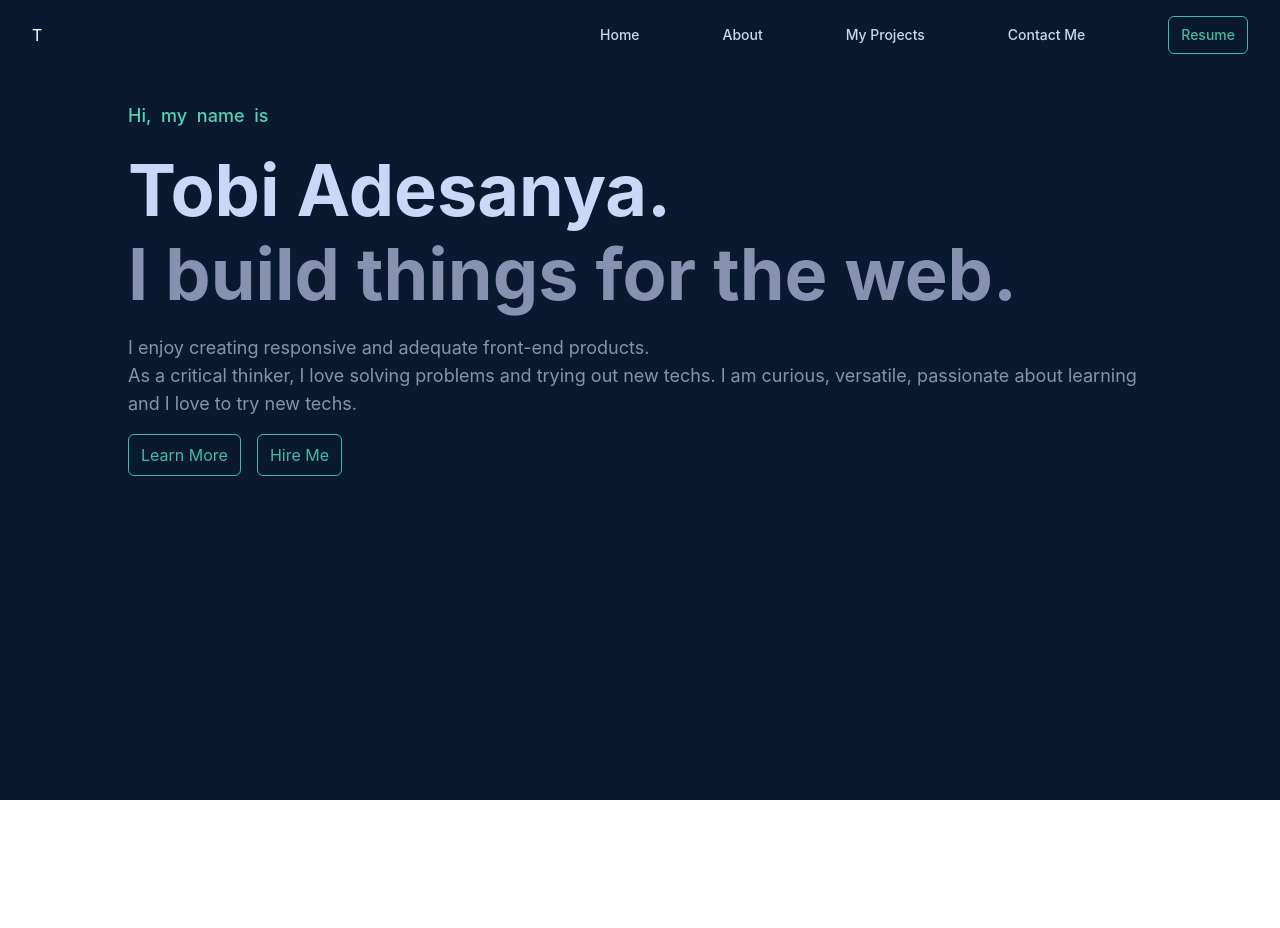
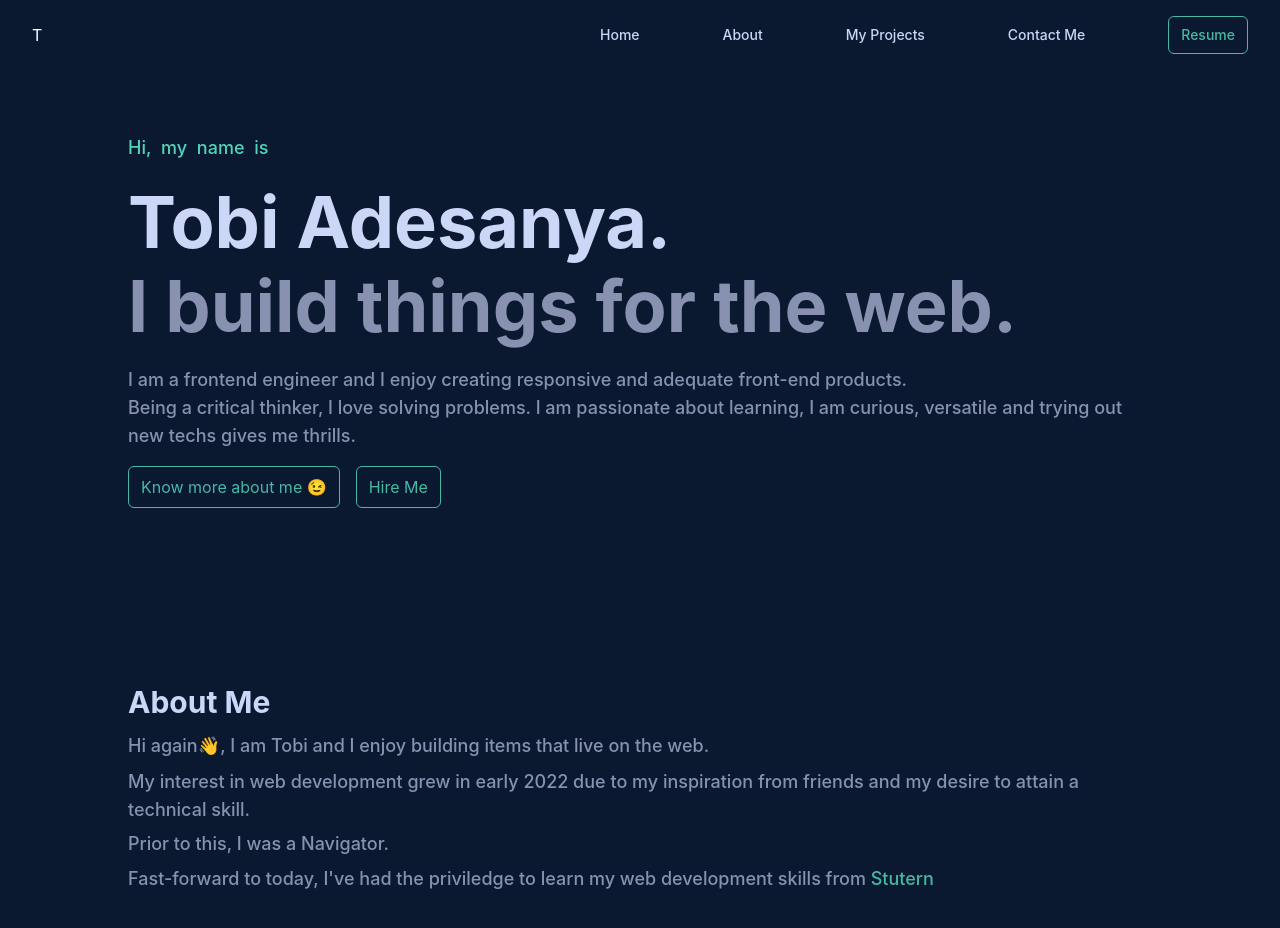
Before and after one commit to Omolaso/myPortfolio, a React (Create React App) app: page / in a window 1280 px wide. Shown: the top 928 px of the page. Before the commit the page ends 800 px from the top, so only its background shows below. Built offline with nearby package versions, Linux system fonts and the light colour scheme.

Commit message:
additions

```diff
--- a/src/components/About.jsx
+++ b/src/components/About.jsx
@@ -1,32 +1,31 @@
 import React from 'react';
-import '../styles/About.css';
+// import '../styles/About.css';
 
 const About = () => {
   return (
-    <div className={"about-container"} >
-        <article className='text'>
-          <h1>About Me</h1>
-          <h3>Hi again!</h3>
-          <p>I am  <strong><span>Tobi Adesanya</span></strong>, a Navigator turned Frontend Developer. </p>
+    <div>
+        <h1 className='text-3xl text-lightGrey font-bold mb-2'>About Me</h1>
 
-          <p>I started my tech journey on the 28th of March, 2022. I enrolled into the Stutern 1.2 cohort with immensce enthusiam and vibe lol,
-            I was extremely thrilled to have a new challenge.
+        <article className='text-deepGrey text-lg mt-3 font-medium'>
+          <p>Hi again&#128075;, I am Tobi and I enjoy building items that live on the web. </p>
+
+          <p className='my-2'>My interest in web development grew in early 2022 due to my inspiration from friends and my
+            desire to attain a technical skill.</p>
+
+          <p className='my-2 leading-snug'>Prior to this, I was a Navigator. <br /> </p>
+
+          <p className="my-2">Fast-forward to today, I&apos;ve had the priviledge to learn my web development skills from
+            <a className='text-lightGreen' href="https://www.stutern.com/" target='_blank'> Stutern </a>
           </p>
 
-          <p>Prior to this, I was a Navigator, I studied Nautical Science at
-            Federal College of Fisheries and Marine Technology, Victoria Island, Lagos.
-            I am a professional sailor that sails the sea! Yes, you can imagine it all. I mean, the sea turbulence,
-            the rolling and pitching, the number of aquatic animals I've seen, the large mass of water, name it. It was adventurous.
-          </p>
-
-          <h3>Why did I switch?</h3>
+          {/* <h3>Why did I switch?</h3>
           <p>Well, at first, I had little or no idea about tech or coding. However, has time went on, I began to meet
             techies and have them as friends. They inspired me. I mean, they could easily make web pages and applications look
             astonishing by writing a few lines of code. I was mesmerized and wanted to try it too. I began to feel the huge
             to build web pages just by clicking my laptop's keyboards (so I thought). So I enrolled at Stutern and began then
             I totally fell in love with it! I wanted to know more, thereby making research, and increasing my knowledge. It was
             extremely challenging at first but the joy of been able to build and solve technical problems motivated and still
-            motivates me.</p>
+            motivates me.</p> */}
         </article>
     </div>
   )
--- a/src/components/Home.jsx
+++ b/src/components/Home.jsx
@@ -1,5 +1,5 @@
 import React from 'react';
-import me from '../images/me.jpg';
+// import me from '../images/me.jpg';
 import '../styles/Home.css';
 import { useNavigate } from 'react-router-dom';
 // import { handleHamburgerToggle } from '../redux-slice/HamburgerSlice';
@@ -29,14 +29,13 @@ const Home = () => {
           <h3 id='home-h3' className='text-lg text-veryLightGrey font-medium' > Hi, my name is</h3>
           <h1 id='home-h1' className='text-4xl md:text-7xl mt-6 font-bold text-lightGrey'>Tobi Adesanya.</h1>
           <h2 id='home-h2' className='text-4xl md:text-7xl mt-3 font-bold text-deepGrey'> I build things for the web.</h2>
-          <p id='home-para1' className='text-lg mt-6 text-deepGrey'> I enjoy creating responsive and adequate front-end products. <br />
-              As a critical thinker, I love solving problems and trying out new techs.
-               I am curious, versatile, passionate about learning and I love to try new techs.</p>
+          <p id='home-para1' className='text-lg mt-6 text-deepGrey font-medium'> I am a frontend engineer and I enjoy creating responsive and adequate front-end products. <br />
+              Being a critical thinker, I love solving problems. I am passionate about learning, I am curious, versatile and trying out new techs gives me thrills.</p>
                {/* <p> I&apos;m not familiar with.</p> */}
 
           <div className="mt-4">
-            <button onClick={about} className='border border-lightGreen mr-4 py-2 px-3 rounded-md text-lightGreen hover:bg-opacity-80'>Learn More</button>
-            <button onClick={hire} className='border border-lightGreen py-2 px-3 rounded-md text-lightGreen hover:bg-opacity-80'>Hire Me</button>
+            <button onClick={about} id="resume-btn" className='border border-lightGreen mr-4 py-2 px-3 rounded-md text-lightGreen hover:bg-opacity-80'>Know more about me &#128521;</button>
+            <button onClick={hire} id="resume-btn" className='border border-lightGreen py-2 px-3 rounded-md text-lightGreen hover:bg-opacity-80'>Hire Me</button>
           </div>
         </section>
 {/*
--- a/src/components/Navs.jsx
+++ b/src/components/Navs.jsx
@@ -36,6 +36,7 @@ const Navs = () => {
                   <a href="https://drive.google.com/file/d/1XLGTFc-7hCA1IF97vLYhOdAIvwmNok2J/view?usp=sharing" target="_blank"
                      rel="noopener noreferrer">
                     <button
+                      id="resume-btn"
                       className='border border-lightGreen py-2 px-3 rounded-md text-lightGreen hover:bg-opacity-80'>
                          Resume
                     </button>
--- a/src/components/SharedLayout.jsx
+++ b/src/components/SharedLayout.jsx
@@ -1,7 +1,9 @@
 import React from 'react';
+import '../styles/SharedLayout.css';
 // import { Outlet } from 'react-router-dom'
 import Navs from './Navs';
-import Home from './Home'
+import Home from './Home';
+import About from './About';
 
 
 const SharedLayout = () => {
@@ -12,10 +14,14 @@ const SharedLayout = () => {
         <Navs/>
      </section>
 
-      <main className=' px-12 md:px-32 md:mt-12'>
+      <main className='px-12 md:px-32 md:mt-12'>
 
-        <section className='my-10'>
+        <section className='mt-20 mb-44'>
           <Home/>
+        </section>
+
+        <section className='my-24'>
+          <About/>
         </section>
 
       </main>
--- a/src/components/Sidebar.jsx
+++ b/src/components/Sidebar.jsx
@@ -7,6 +7,7 @@ import { slide as Menu } from "react-burger-menu";
 // import { useSelector, useDispatch } from 'react-redux';
 // import { removeSideBar } from '../redux-slice/HamburgerSlice';
 import '../styles/Sidebar.css'
+// import menu from '../images/menu.png'
 
 const SideBar = () => {
     // const dispatch = useDispatch();
@@ -35,8 +36,11 @@ const SideBar = () => {
             outerContainerId={ "outer-container" }
             disableCloseOnEsc
             left
+            itemListElement="div"
+            disableAutoFocus
+            // customBurgerIcon={ <img src={menu} /> }
+            // onOpen={ handleOnOpen }
             // noOverlay
-            // isOpen={true}
             // width={300}
             // className='flex-col items-center justify-center min-h-screen'
             >
@@ -50,7 +54,8 @@ const SideBar = () => {
                   <a href="https://drive.google.com/file/d/1XLGTFc-7hCA1IF97vLYhOdAIvwmNok2J/view?usp=sharing" target="_blank"
                      rel="noopener noreferrer">
                     <button
-                      className='border border-lightGreen py-2 px-3 rounded-md text-lightGreen hover:bg-opacity-80'>
+                      id="resume-btn"
+                      className='border border-lightGreen py-2 px-3 rounded-md text-lightGreen'>
                          Resume
                     </button>
                   </a>
--- /dev/null
+++ b/src/styles/SharedLayout.css
@@ -0,0 +1,23 @@
+/* Width */
+::-webkit-scrollbar{
+    width: 5px;
+}
+
+/* Track */
+::-webkit-scrollbar-track {
+  background: #0A192F;
+}
+
+/* Handle */
+::-webkit-scrollbar-thumb {
+    background: #8892B0;
+    border-bottom-left-radius: 2px;
+    border-bottom-right-radius: 2px;
+    border-top-left-radius: 2px;
+    border-top-right-radius: 2px;
+}
+
+/* Handle on hover */
+/* ::-webkit-scrollbar-thumb:hover {
+    width: 20px;
+} */
--- a/src/styles/Sidebar.css
+++ b/src/styles/Sidebar.css
@@ -35,7 +35,7 @@
 
 .bm-burger-button{
     display: none;
-    position: fixed;
+    position: absolute;
     width: 35px;
     height: 20px;
     top: 20px;
@@ -53,7 +53,8 @@
 
 .bm-menu{
     background: #112240;
-    padding: 2.5rem 1.5rem ;
+    padding: 2.5rem 1.5rem;
+    width: 100%;
 }
 
 .bm-item {
@@ -65,8 +66,17 @@
   color: lightGrey;
 }
 
+/* .bm-icon{
+    color: #48B8A5;
+    background: #48B8A5;
+} */
+
 ol li{
     margin-bottom: 20px;
+}
+
+#resume-btn:hover{
+    box-shadow: 1px 1px 5px #48B8A5;
 }
 
 @media screen and (max-width:768px) {
```
Also changed, not shown: src/images/menu.png (added).
